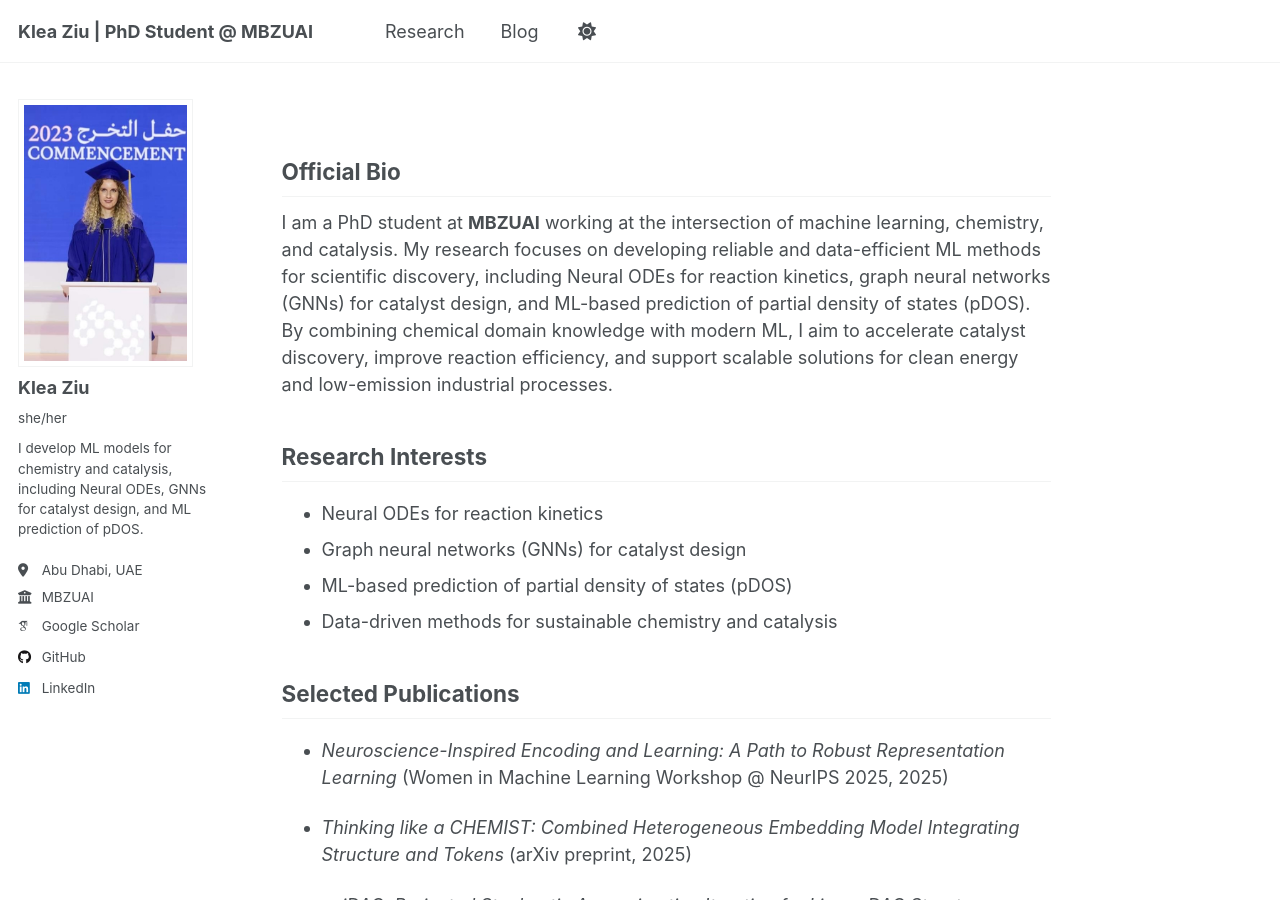
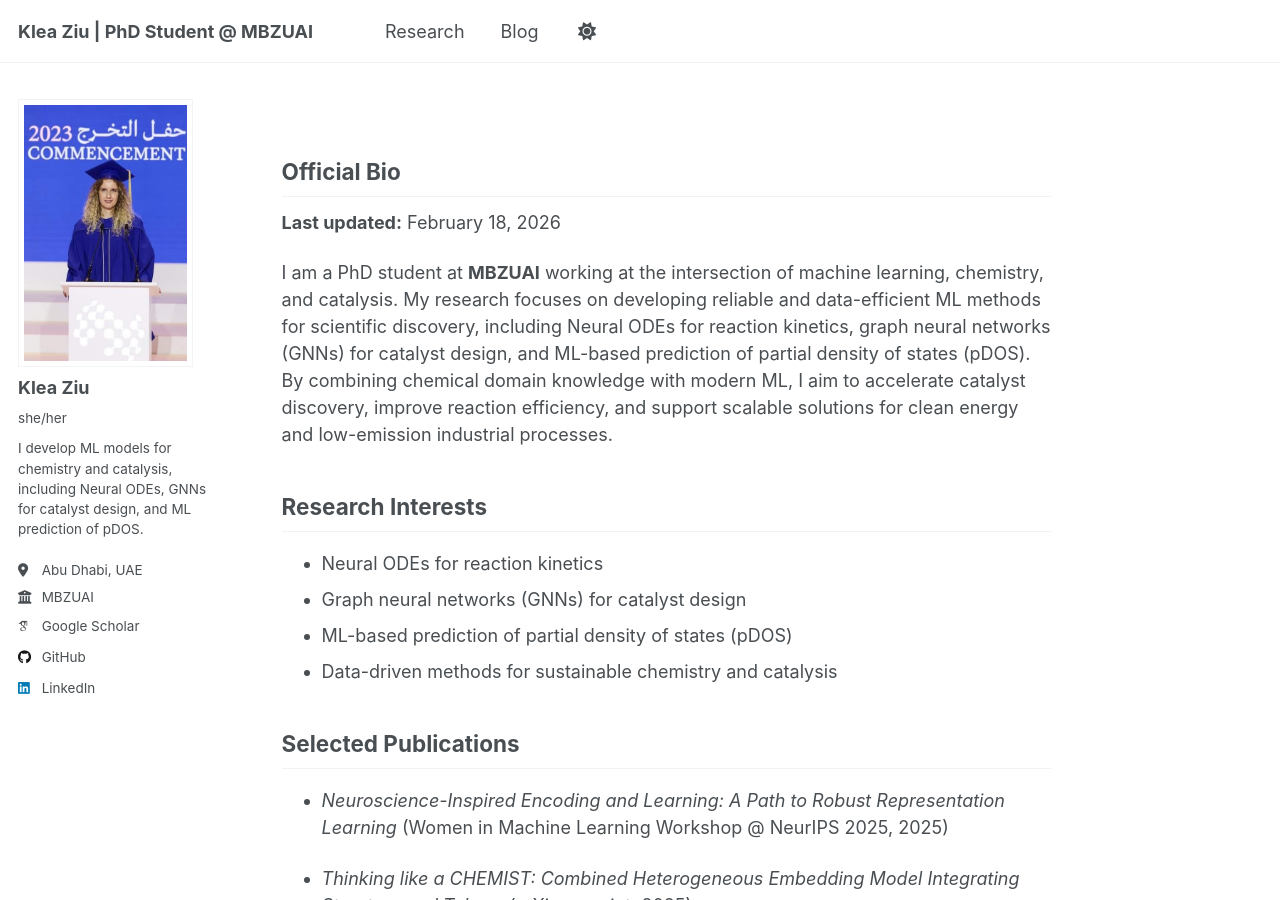
Before and after one commit to klea-ziu/klea-ziu.github.io, a Jekyll site: the page built from _pages/about.md, in a window 1280 px wide and 900 px high. Built offline with Jekyll 4.4.1, drawn with Linux system fonts in a browser that asks for light colours; some web fonts are replaced; a script that is not in the unit is left out.

Commit message:
Add visible update marker to main page

```diff
--- a/_pages/about.md
+++ b/_pages/about.md
@@ -8,6 +8,8 @@ redirect_from:
 ---
 
 ## Official Bio
+
+**Last updated:** February 18, 2026
 
 I am a PhD student at **MBZUAI** working at the intersection of machine learning, chemistry, and catalysis. My research focuses on developing reliable and data-efficient ML methods for scientific discovery, including Neural ODEs for reaction kinetics, graph neural networks (GNNs) for catalyst design, and ML-based prediction of partial density of states (pDOS). By combining chemical domain knowledge with modern ML, I aim to accelerate catalyst discovery, improve reaction efficiency, and support scalable solutions for clean energy and low-emission industrial processes.
 
```
